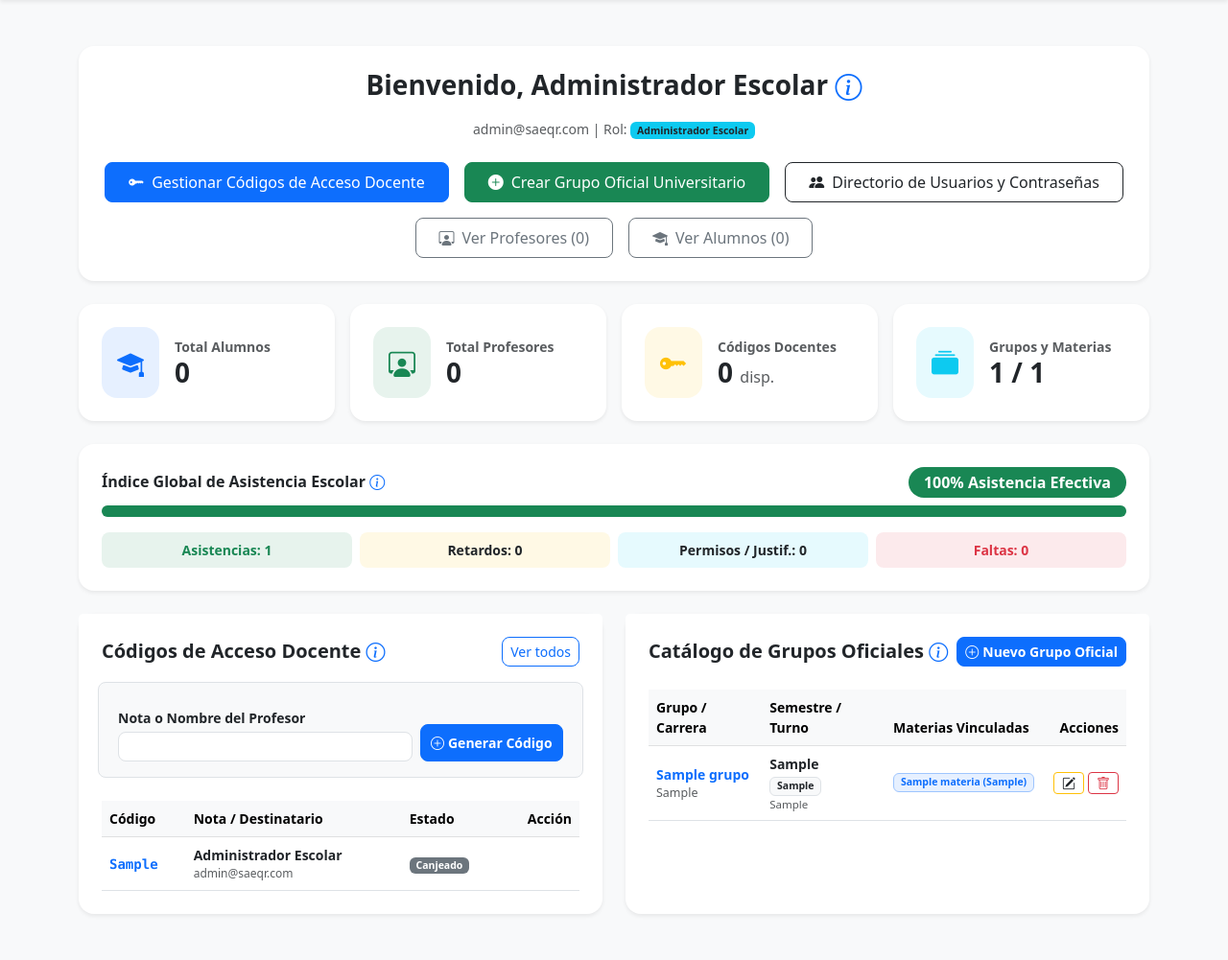
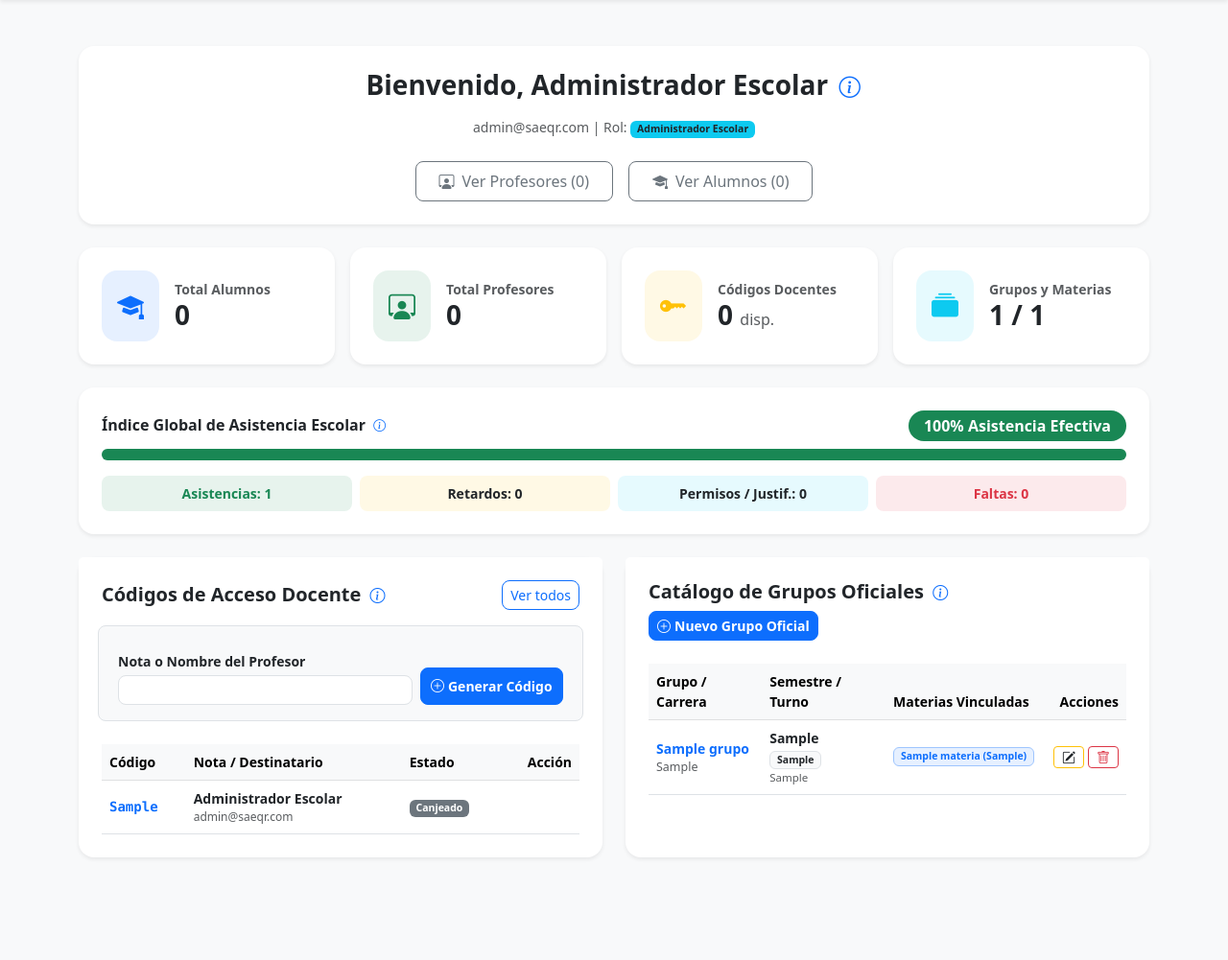
Before and after one commit to Lunarium17/sae_qr, a Laravel app: page /admin/dashboard in a window 1280 px wide. Shown: the part 56-1057 px from the top of the page at 96% size. After the commit the page ends 951 px from the top, so only its background shows below. Run offline with Laravel 12, Linux system fonts and the light colour scheme; a user stored in the database is signed in; data comes from the database, SQL or seed files in the repository; tables that the repository leaves empty hold one stand-in row (values such as "Sample post"); some libraries are stand-ins or nearby versions.

Commit message:
Refinamiento visual del panel de administrador

```diff
--- a/resources/views/admin/codigos.blade.php
+++ b/resources/views/admin/codigos.blade.php
@@ -7,8 +7,8 @@
     <link href="https://cdn.jsdelivr.net/npm/bootstrap@5.3.0/dist/css/bootstrap.min.css" rel="stylesheet">
     <link rel="stylesheet" href="https://cdn.jsdelivr.net/npm/bootstrap-icons@1.10.5/font/bootstrap-icons.css">
     <style>
-        .info-icon { position: relative; display: inline-flex; align-items: center; color: #0d6efd; cursor: help; vertical-align: middle; }
-        .info-icon .info-icon-text { position: absolute; bottom: calc(100% + 6px); left: 50%; transform: translateX(-50%); min-width: 250px; max-width: 330px; background: #212529; color: #fff; font-size: .75rem; font-weight: 400; line-height: 1.35; padding: .5rem .65rem; border-radius: .4rem; box-shadow: 0 .25rem .75rem rgba(0, 0, 0, .2); opacity: 0; visibility: hidden; transition: opacity .15s; z-index: 10; text-align: left; }
+        .info-icon { position: relative; display: inline-flex; align-items: center; color: #0d6efd; cursor: help; vertical-align: middle; font-size: .8em; margin-left: .15rem; padding: .1rem; }
+        .info-icon .info-icon-text { position: absolute; bottom: calc(100% + 6px); left: 50%; transform: translateX(-50%); min-width: 240px; max-width: 320px; background: #212529; color: #fff; font-size: .75rem; font-weight: 400; line-height: 1.35; padding: .5rem .65rem; border-radius: .4rem; box-shadow: 0 .25rem .75rem rgba(0, 0, 0, .2); opacity: 0; visibility: hidden; transition: opacity .15s; z-index: 10; text-align: left; }
         .info-icon:hover .info-icon-text, .info-icon:focus .info-icon-text, .info-icon:focus-within .info-icon-text { opacity: 1; visibility: visible; }
     </style>
 </head>
--- a/resources/views/admin/dashboard.blade.php
+++ b/resources/views/admin/dashboard.blade.php
@@ -7,8 +7,8 @@
     <link href="https://cdn.jsdelivr.net/npm/bootstrap@5.3.0/dist/css/bootstrap.min.css" rel="stylesheet">
     <link rel="stylesheet" href="https://cdn.jsdelivr.net/npm/bootstrap-icons@1.10.5/font/bootstrap-icons.css">
     <style>
-        .info-icon { position: relative; display: inline-flex; align-items: center; color: #0d6efd; cursor: help; vertical-align: middle; }
-        .info-icon .info-icon-text { position: absolute; bottom: calc(100% + 6px); left: 50%; transform: translateX(-50%); min-width: 260px; max-width: 340px; background: #212529; color: #fff; font-size: .75rem; font-weight: 400; line-height: 1.35; padding: .5rem .65rem; border-radius: .4rem; box-shadow: 0 .25rem .75rem rgba(0, 0, 0, .2); opacity: 0; visibility: hidden; transition: opacity .15s; z-index: 10; text-align: left; }
+        .info-icon { position: relative; display: inline-flex; align-items: center; color: #0d6efd; cursor: help; vertical-align: middle; font-size: .8em; margin-left: .15rem; padding: .1rem; }
+        .info-icon .info-icon-text { position: absolute; bottom: calc(100% + 6px); left: 50%; transform: translateX(-50%); min-width: 240px; max-width: 320px; background: #212529; color: #fff; font-size: .75rem; font-weight: 400; line-height: 1.35; padding: .5rem .65rem; border-radius: .4rem; box-shadow: 0 .25rem .75rem rgba(0, 0, 0, .2); opacity: 0; visibility: hidden; transition: opacity .15s; z-index: 10; text-align: left; }
         .info-icon:hover .info-icon-text, .info-icon:focus .info-icon-text, .info-icon:focus-within .info-icon-text { opacity: 1; visibility: visible; }
     </style>
 </head>
@@ -69,15 +69,6 @@
             </p>
 
             <div class="d-flex flex-wrap justify-content-center gap-3">
-                <a href="{{ route('admin.codigos') }}" class="btn btn-primary rounded-3 px-4 py-2">
-                    <i class="bi bi-key-fill me-2"></i>Gestionar Códigos de Acceso Docente
-                </a>
-                <button type="button" class="btn btn-success rounded-3 px-4 py-2" data-bs-toggle="modal" data-bs-target="#modalCrearGrupoAdmin">
-                    <i class="bi bi-plus-circle-fill me-2"></i>Crear Grupo Oficial Universitario
-                </button>
-                <a href="{{ route('admin.usuarios') }}" class="btn btn-outline-dark rounded-3 px-4 py-2">
-                    <i class="bi bi-people-fill me-2"></i>Directorio de Usuarios y Contraseñas
-                </a>
                 <a href="{{ route('admin.usuarios', ['rol' => 'profesor']) }}" class="btn btn-outline-secondary rounded-3 px-4 py-2">
                     <i class="bi bi-person-workspace me-2"></i>Ver Profesores ({{ $totalProfesores }})
                 </a>
--- a/resources/views/admin/usuarios.blade.php
+++ b/resources/views/admin/usuarios.blade.php
@@ -7,8 +7,8 @@
     <link href="https://cdn.jsdelivr.net/npm/bootstrap@5.3.0/dist/css/bootstrap.min.css" rel="stylesheet">
     <link rel="stylesheet" href="https://cdn.jsdelivr.net/npm/bootstrap-icons@1.10.5/font/bootstrap-icons.css">
     <style>
-        .info-icon { position: relative; display: inline-flex; align-items: center; color: #0d6efd; cursor: help; vertical-align: middle; }
-        .info-icon .info-icon-text { position: absolute; bottom: calc(100% + 6px); left: 50%; transform: translateX(-50%); min-width: 250px; max-width: 330px; background: #212529; color: #fff; font-size: .75rem; font-weight: 400; line-height: 1.35; padding: .5rem .65rem; border-radius: .4rem; box-shadow: 0 .25rem .75rem rgba(0, 0, 0, .2); opacity: 0; visibility: hidden; transition: opacity .15s; z-index: 10; text-align: left; }
+        .info-icon { position: relative; display: inline-flex; align-items: center; color: #0d6efd; cursor: help; vertical-align: middle; font-size: .8em; margin-left: .15rem; padding: .1rem; }
+        .info-icon .info-icon-text { position: absolute; bottom: calc(100% + 6px); left: 50%; transform: translateX(-50%); min-width: 240px; max-width: 320px; background: #212529; color: #fff; font-size: .75rem; font-weight: 400; line-height: 1.35; padding: .5rem .65rem; border-radius: .4rem; box-shadow: 0 .25rem .75rem rgba(0, 0, 0, .2); opacity: 0; visibility: hidden; transition: opacity .15s; z-index: 10; text-align: left; }
         .info-icon:hover .info-icon-text, .info-icon:focus .info-icon-text, .info-icon:focus-within .info-icon-text { opacity: 1; visibility: visible; }
     </style>
 </head>
```
